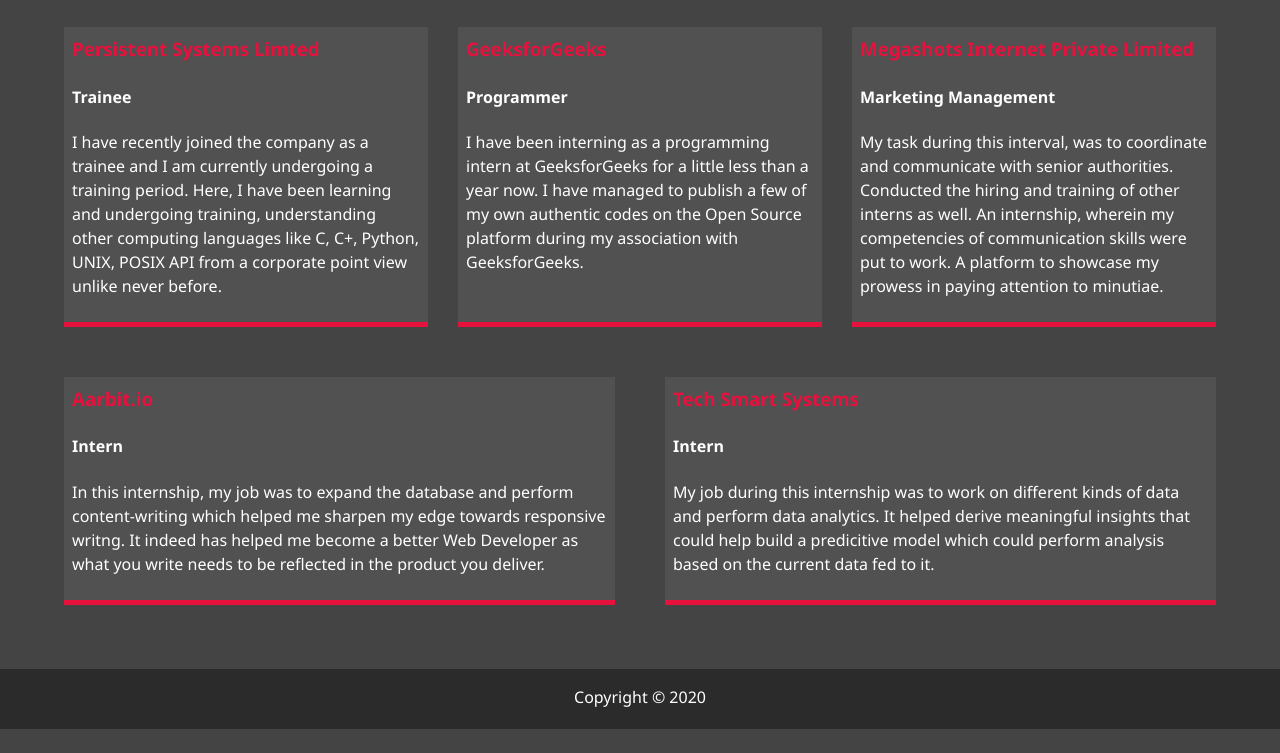
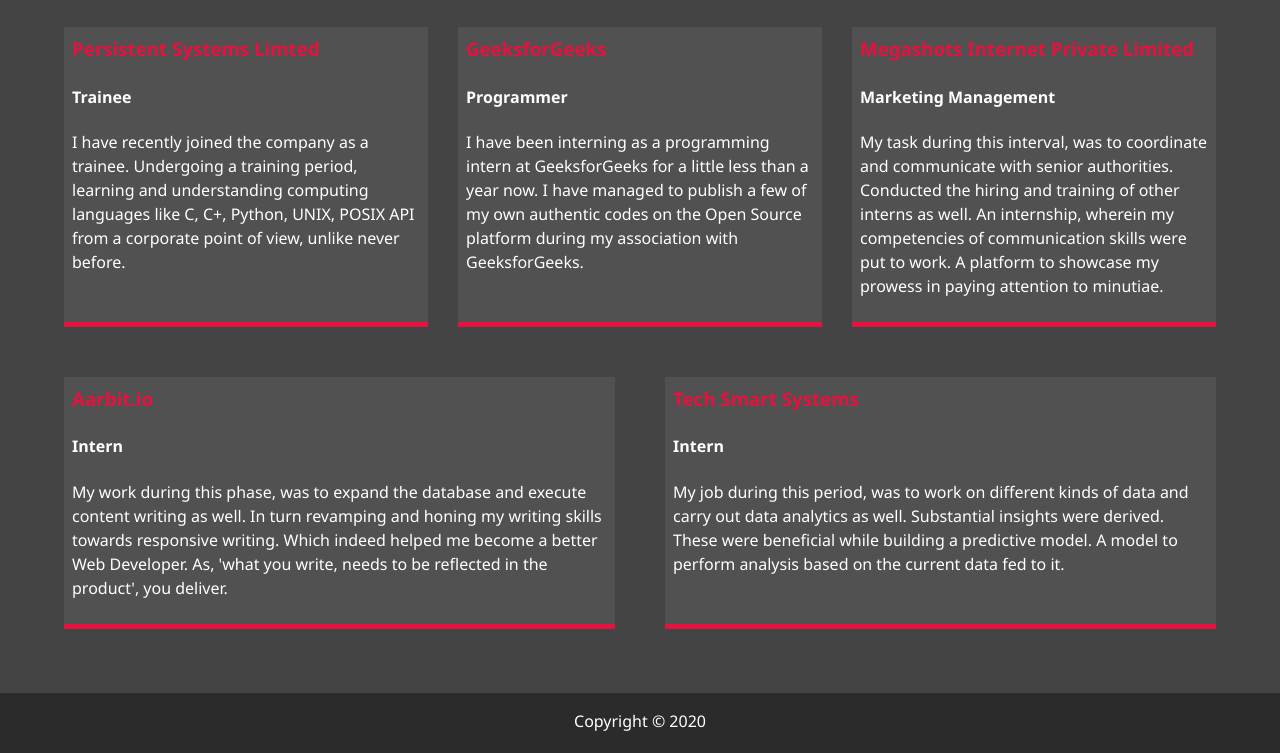
Before and after one commit to YashGandhi21/Yash, a website: page my_portfolio/about.html in a window 1280 px wide. Shown: the part 555-1308 px from the top of the page. Before the commit the page ends 1284 px from the top, so only its background shows below. Drawn offline with Linux system fonts and the light colour scheme.

Commit message:
about page updated

```diff
--- a/my_portfolio/about.html
+++ b/my_portfolio/about.html
@@ -74,11 +74,10 @@
           </h3>
           <h4>Trainee</h4>
           <p>
-            I have recently joined the company as a trainee and I am currently
-            undergoing a training period. Here, I have been learning and
-            undergoing training, understanding other computing languages like C,
-            C+, Python, UNIX, POSIX API from a corporate point view unlike never
-            before.
+            I have recently joined the company as a trainee. Undergoing a
+            training period, learning and understanding computing languages like
+            C, C+, Python, UNIX, POSIX API from a corporate point of view,
+            unlike never before.
           </p>
         </div>
 
@@ -113,10 +112,11 @@
           <h3 class="text-secondary"><b>Aarbit.io</b></h3>
           <h4>Intern</h4>
           <p>
-            In this internship, my job was to expand the database and perform
-            content-writing which helped me sharpen my edge towards responsive
-            writng. It indeed has helped me become a better Web Developer as
-            what you write needs to be reflected in the product you deliver.
+            My work during this phase, was to expand the database and execute
+            content writing as well. In turn revamping and honing my writing
+            skills towards responsive writing. Which indeed helped me become a
+            better Web Developer. As, 'what you write, needs to be reflected in
+            the product', you deliver.
           </p>
         </div>
 
@@ -124,10 +124,10 @@
           <h3 class="text-secondary"><b>Tech Smart Systems</b></h3>
           <h4>Intern</h4>
           <p>
-            My job during this internship was to work on different kinds of data
-            and perform data analytics. It helped derive meaningful insights
-            that could help build a predicitive model which could perform
-            analysis based on the current data fed to it.
+            My job during this period, was to work on different kinds of data
+            and carry out data analytics as well. Substantial insights were
+            derived. These were beneficial while building a predictive model. A
+            model to perform analysis based on the current data fed to it.
           </p>
         </div>
       </div>
```
Also changed, not shown: dist/css/main.css (added).
